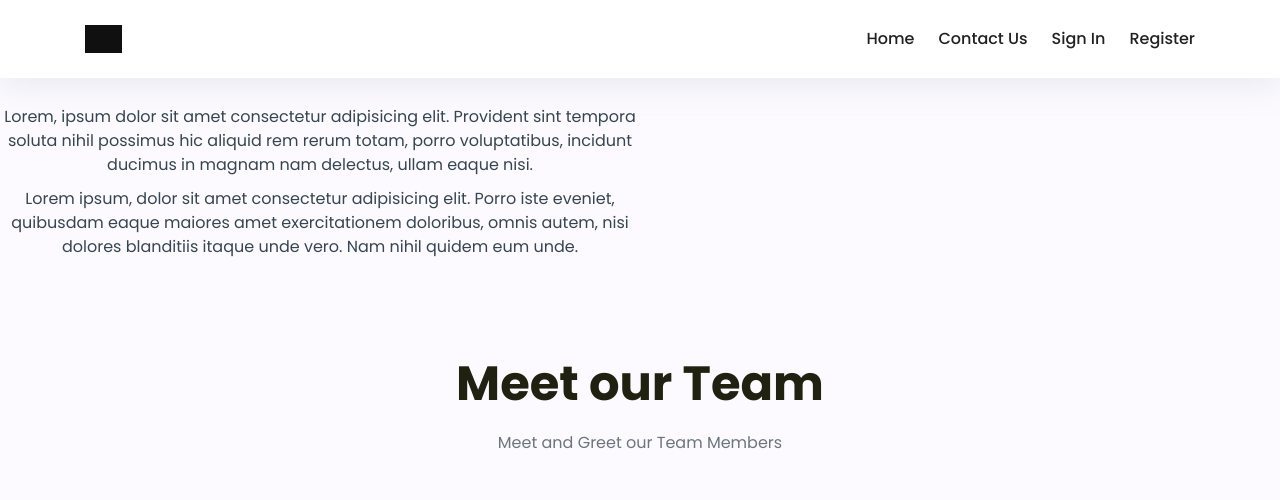
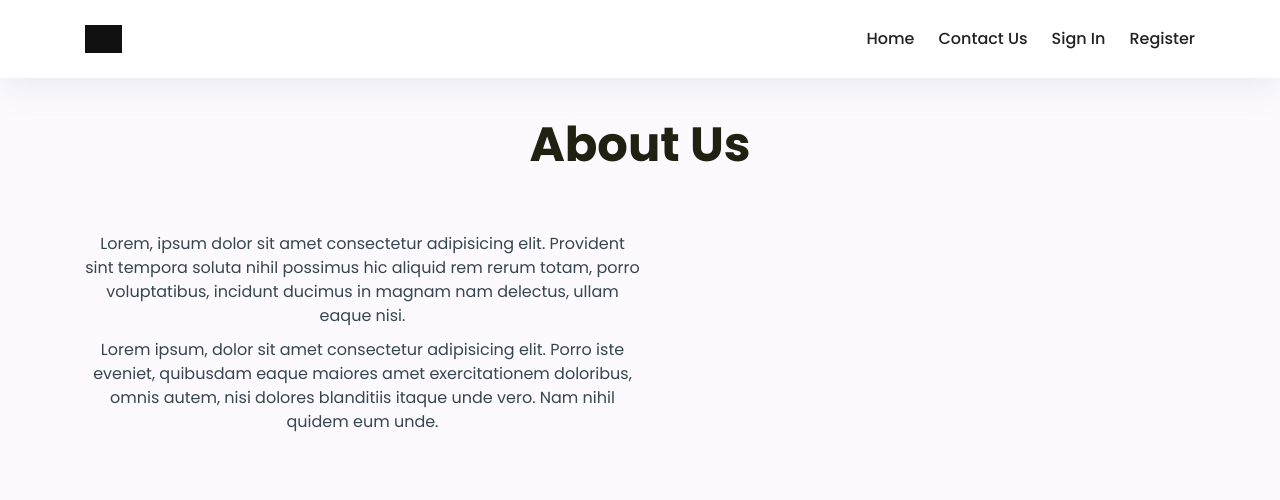
Before and after one commit to rksanjeev/TutorApp, a Django app: page //about in a window 1280 px wide. Shown: the top 500 px of the page. Run offline with Django 4.2, Linux system fonts and the light colour scheme; some libraries are stand-ins or nearby versions; grey boxes are pictures that could not be loaded.

Commit message:
Fixed Template Issues

```diff
--- a/Templates/about.html
+++ b/Templates/about.html
@@ -4,9 +4,11 @@
 {% block scripts %} {% endblock %}
 
 {% block body%}
-
-
-<h1 class="display-4">About Us</h1>
+<section class="team text-center py-5">
+    <div class="container">
+      <div class="header my-5">
+        <h1>About Us </h1>
+      </div>
     <div class="container-md text-wrap" style="width: 50%;">
         <p>Lorem, ipsum dolor sit amet consectetur adipisicing elit.
             Provident sint tempora soluta nihil possimus hic aliquid rem rerum totam, porro voluptatibus,
@@ -15,7 +17,8 @@
             Porro iste eveniet, quibusdam eaque maiores amet exercitationem doloribus,
             omnis autem, nisi dolores blanditiis itaque unde vero. Nam nihil quidem eum unde.</p>
     </div>
-
+    </div>
+</section>
 
 
 
```
Lines whose indentation alone changed are shown as unchanged.
